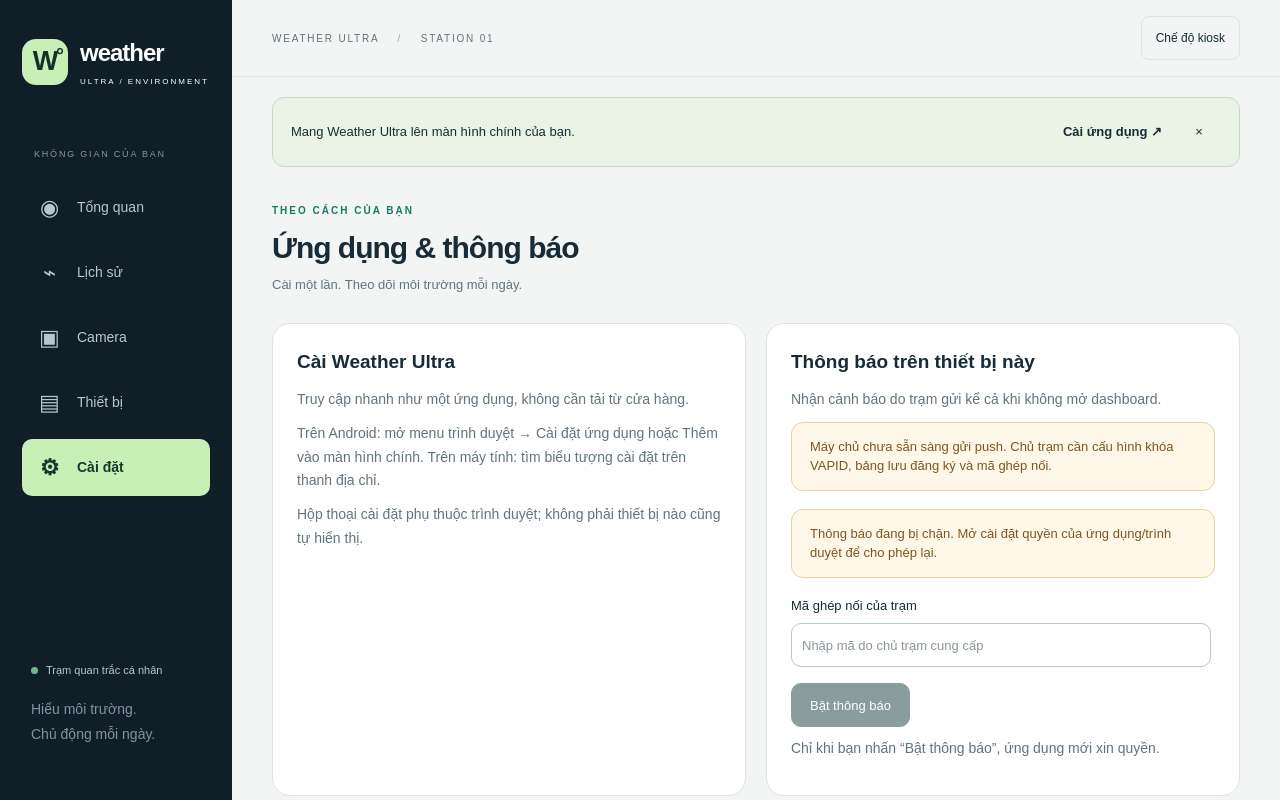
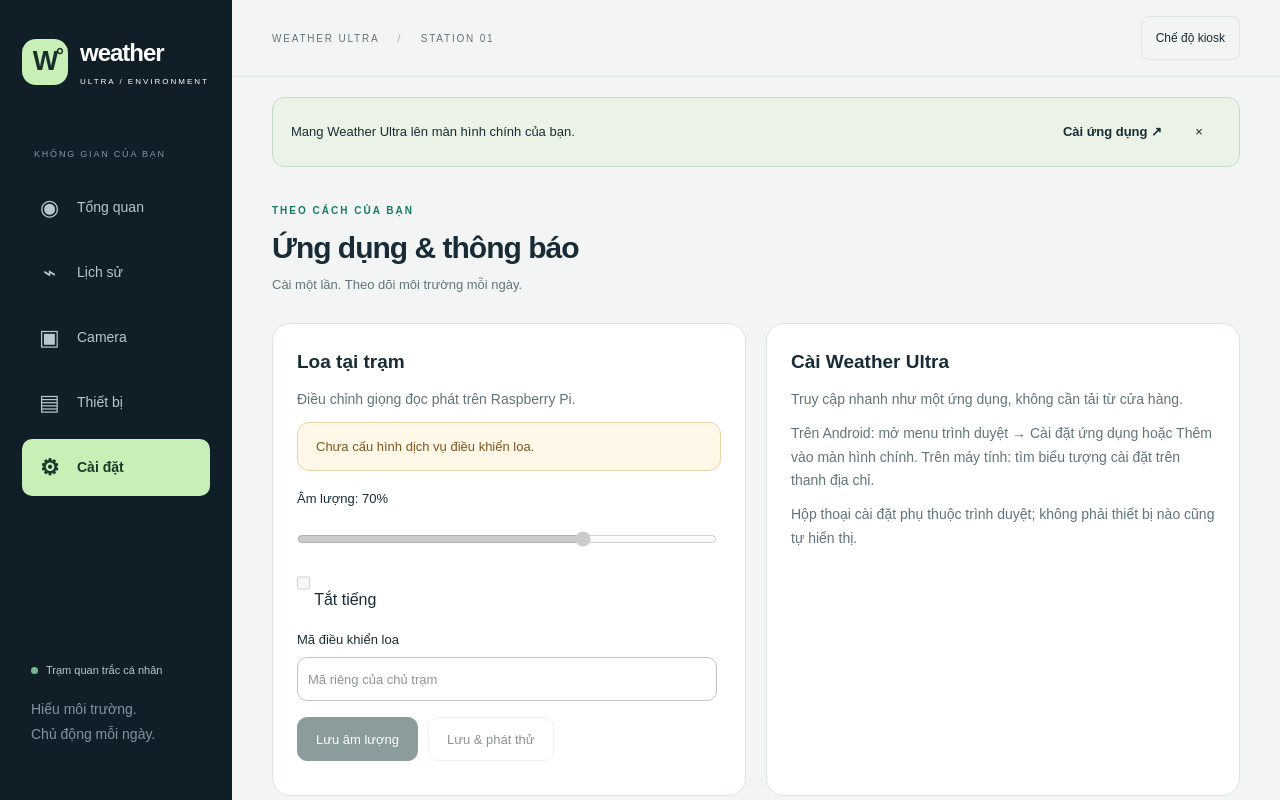
Before and after one commit to nguyenhuybach2001/weather-ultra-dashboard, a Next.js app: page /settings in a window 1280 px wide. Shown: the top 800 px of the page. Built offline with nearby package versions, Linux system fonts and the light colour scheme; no server answers.

Commit message:
Add Pi speaker volume controls with acknowledged cloud state

```diff
--- /dev/null
+++ b/app/api/audio/route.ts
@@ -0,0 +1,37 @@
+import { randomUUID } from "node:crypto";
+import { database, json, readBody, sameOrigin, secretMatches } from "@/lib/push-server";
+export const runtime = "nodejs";
+const device = () => process.env.WEATHER_DEVICE_ID || "weather-ultra-01";
+function ready() {
+  return !!(process.env.NEXT_PUBLIC_SUPABASE_URL && process.env.SUPABASE_SERVICE_ROLE_KEY && process.env.APP_ORIGIN && (process.env.AUDIO_CONTROL_CODE?.length ?? 0) >= 16);
+}
+export async function GET() {
+  if (!ready()) return json({ ready: false });
+  try {
+    const db = database();
+    const [desired, status] = await Promise.all([
+      db.from("device_audio").select("*").eq("device_id", device()).maybeSingle(),
+      db.from("device_audio_status").select("*").eq("device_id", device()).maybeSingle(),
+    ]);
+    if (desired.error || status.error) throw new Error();
+    const age = Date.now() - Date.parse(status.data?.last_seen || "");
+    return json({ ready: true, online: age >= -5000 && age < 15000, desired: desired.data, status: status.data });
+  } catch { return json({ error: "Không đọc được trạng thái loa. Kiểm tra cấu hình Supabase." }, 503); }
+}
+export async function POST(request: Request) {
+  if (!ready()) return json({ error: "Chưa cấu hình điều khiển loa." }, 503);
+  if (!sameOrigin(request)) return json({ error: "Origin không hợp lệ." }, 403);
+  try {
+    const body = await readBody(request) as Record<string, unknown>;
+    if (!body || !secretMatches(body.code, process.env.AUDIO_CONTROL_CODE)) return json({ error: "Mã điều khiển không đúng." }, 401);
+    if (!Number.isInteger(body.volume) || Number(body.volume) < 0 || Number(body.volume) > 100 || typeof body.muted !== "boolean" || typeof body.test !== "boolean") return json({ error: "Thiết lập không hợp lệ." }, 400);
+    const db = database();
+    const { data, error } = await db.from("device_audio_status").select("last_seen").eq("device_id", device()).maybeSingle();
+    const age = Date.now() - Date.parse(data?.last_seen || "");
+    if (error || !(age >= -5000 && age < 15000)) return json({ error: "Pi đang offline hoặc dịch vụ loa chưa sẵn sàng." }, 409);
+    const revision = randomUUID();
+    const result = await db.from("device_audio").upsert({ device_id: device(), volume: body.volume, muted: body.muted, revision, ...(body.test ? { test_id: randomUUID(), test_expires_at: new Date(Date.now() + 15000).toISOString() } : {}) });
+    if (result.error) throw new Error();
+    return json({ revision });
+  } catch { return json({ error: "Không gửi được thiết lập loa." }, 400); }
+}
--- a/app/settings/page.tsx
+++ b/app/settings/page.tsx
@@ -1,5 +1,6 @@
 "use client";
 import { useEffect, useState } from "react";
+import AudioSettings from "@/components/AudioSettings";
 import { usePwa } from "@/components/PwaProvider";
 export default function SettingsPage() {
   const pwa = usePwa();
@@ -135,6 +136,7 @@
         </div>
       </header>
       <div className="settings-grid">
+        <AudioSettings />
         <section className="panel">
           <h2>Cài Weather Ultra</h2>
           {pwa.installed ? (
--- /dev/null
+++ b/components/AudioSettings.tsx
@@ -0,0 +1,57 @@
+"use client";
+import { useEffect, useState } from "react";
+type State = { ready: boolean; online?: boolean; desired?: { revision: string }; status?: { volume: number; muted: boolean; applied_revision?: string; test_result?: string } };
+export default function AudioSettings() {
+  const [state, setState] = useState<State>({ ready: false });
+  const [volume, setVolume] = useState(70);
+  const [muted, setMuted] = useState(false);
+  const [code, setCode] = useState("");
+  const [message, setMessage] = useState("");
+  const [busy, setBusy] = useState(false);
+  const [revision, setRevision] = useState("");
+  useEffect(() => {
+    let active = true, initialized = false;
+    async function poll() {
+      try {
+        const response = await fetch("/api/audio", { cache: "no-store", signal: AbortSignal.timeout(6000) });
+        if (!response.ok) throw new Error();
+        const data: State = await response.json();
+        if (!active) return;
+        setState(data);
+        if (!initialized && data.status) {
+          setVolume(data.status.volume); setMuted(data.status.muted); initialized = true;
+        }
+      } catch { if (active) setState({ ready: true, online: false }); }
+    }
+    void poll();
+    const timer = setInterval(poll, 4000);
+    return () => { active = false; clearInterval(timer); };
+  }, []);
+  async function save(test: boolean) {
+    setBusy(true); setMessage(""); setRevision("");
+    try {
+      const response = await fetch("/api/audio", { method: "POST", headers: { "Content-Type": "application/json" }, body: JSON.stringify({ volume, muted, code, test }), signal: AbortSignal.timeout(10000) });
+      const data = await response.json();
+      if (!response.ok) throw new Error(data.error);
+      setRevision(data.revision);
+      setMessage("Đã gửi. Đang chờ Pi xác nhận…");
+    } catch (error) { setMessage(error instanceof Error ? error.message : "Không gửi được lệnh."); }
+    finally { setBusy(false); }
+  }
+  return <section className="panel">
+    <h2>Loa tại trạm</h2>
+    <p>Điều chỉnh giọng đọc phát trên Raspberry Pi.</p>
+    <div className="notice">{!state.ready ? "Chưa cấu hình dịch vụ điều khiển loa." : state.online ? `Pi đã kết nối · Mức đang áp dụng: ${state.status?.muted ? "Tắt tiếng" : `${state.status?.volume}%`}` : "Pi offline hoặc chưa kết nối dịch vụ loa."}</div>
+    <label className="field">Âm lượng: {volume}%
+      <input aria-label="Âm lượng loa Pi" type="range" min="0" max="100" value={volume} onChange={e => setVolume(Number(e.target.value))} disabled={!state.online || busy} />
+    </label>
+    <label><input type="checkbox" checked={muted} onChange={e => setMuted(e.target.checked)} disabled={!state.online || busy} /> Tắt tiếng</label>
+    <label className="field">Mã điều khiển loa<input type="password" autoComplete="off" value={code} onChange={e => setCode(e.target.value)} placeholder="Mã riêng của chủ trạm" /></label>
+    <div className="button-row">
+      <button className="primary-button" onClick={() => save(false)} disabled={!state.online || busy || !code}>Lưu âm lượng</button>
+      <button className="secondary-button" onClick={() => save(true)} disabled={!state.online || busy || !code || muted || volume === 0}>Lưu & phát thử</button>
+    </div>
+    <p role="status">{revision && state.status?.applied_revision === revision ? "Pi đã áp dụng thiết lập." : message}</p>
+    {state.status?.test_result && <p>Lần phát thử gần nhất: {state.status.test_result}</p>}
+  </section>;
+}
```
Also changed, not shown: 2 other files (tests, documents, lock files or other folders).
